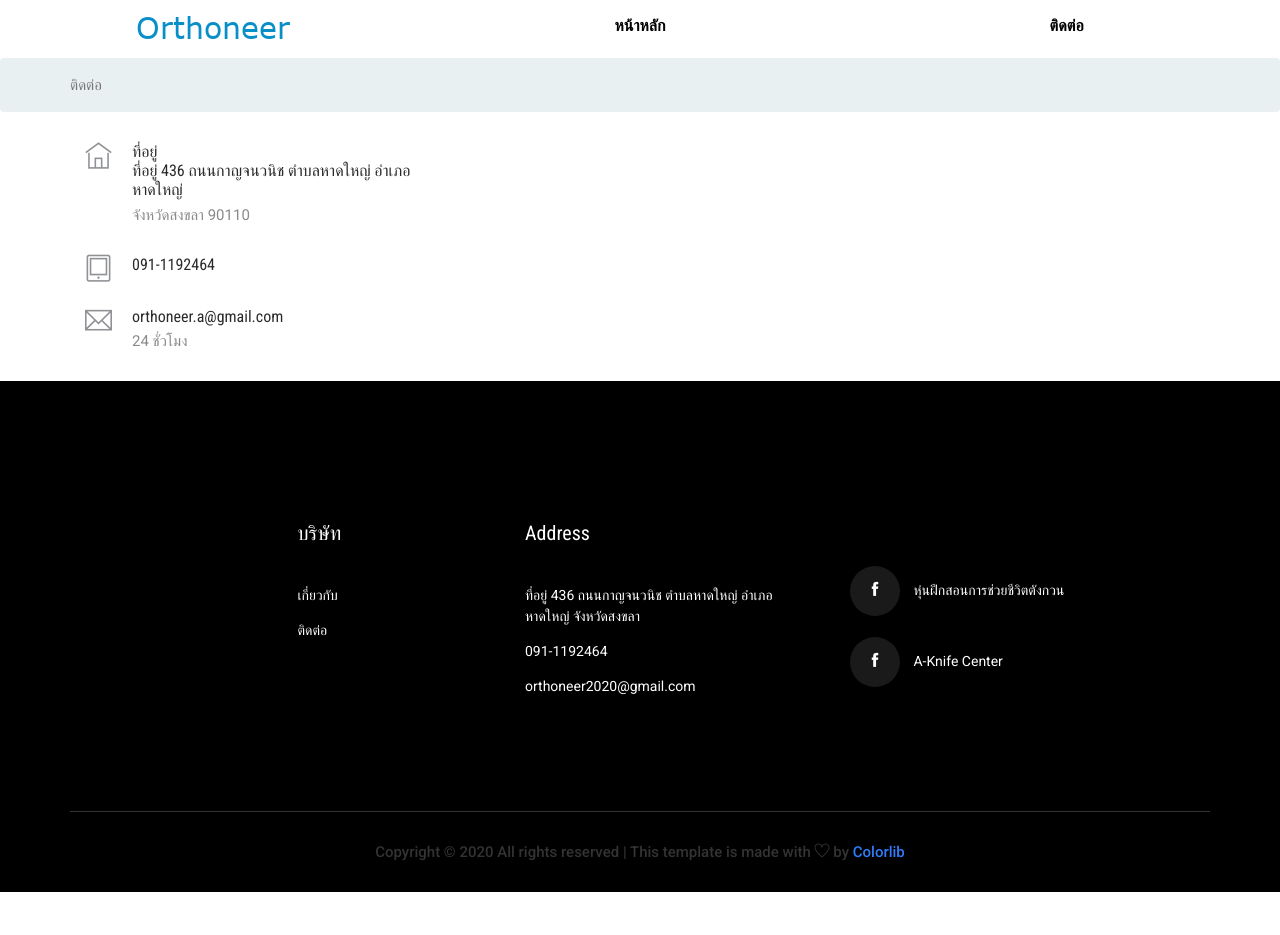
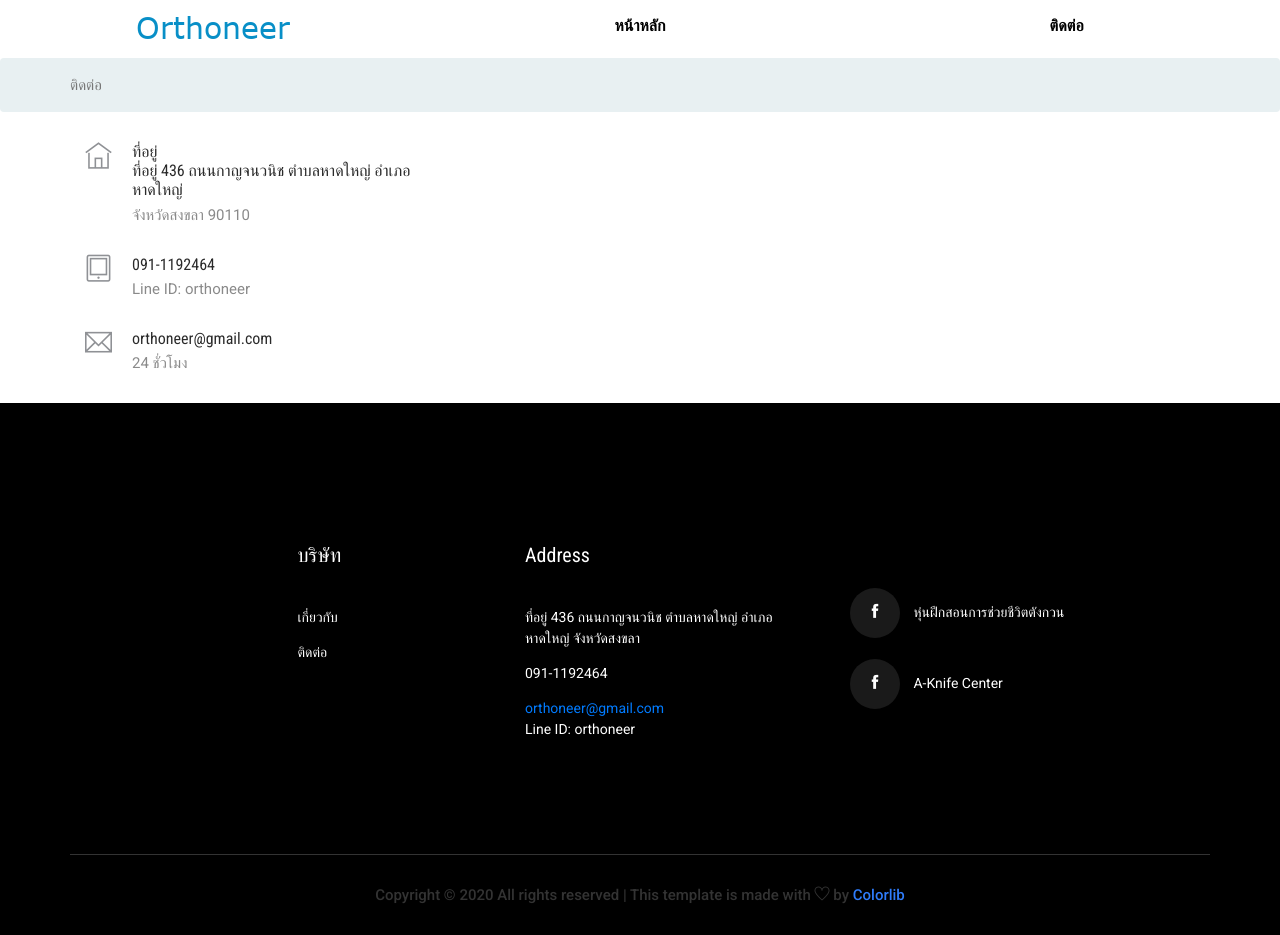
Before and after one commit to j104d2008/Orthoneer, a plain HTML site: page contact.html in a window 1280 px wide. Before the commit the page ends 892 px from the top, so only its background shows below. Drawn offline with Linux system fonts and the light colour scheme.

Commit message:
Update contact.html

```diff
--- a/contact.html
+++ b/contact.html
@@ -2,7 +2,7 @@
   <!-- Required meta tags -->
   <meta charset="utf-8">
   <meta name="viewport" content="width=device-width, initial-scale=1, shrink-to-fit=no">
-  <title>winter</title>
+  <title>Orthoneer.co.ltd บริษัทออร์โธเนียร์ จำกัด</title>
   <link rel="icon" href="img/favicon.png">
   <!-- Bootstrap CSS -->
   <link rel="stylesheet" href="css/bootstrap.min.css">
@@ -122,12 +122,13 @@
             <span class="contact-info__icon"><i class="ti-tablet"></i></span>
             <div class="media-body">
               <h3>091-1192464</h3>
+              <p>Line ID: orthoneer</p>
             </div>
           </div>
           <div class="media contact-info">
             <span class="contact-info__icon"><i class="ti-email"></i></span>
             <div class="media-body">
-              <h3>orthoneer.a@gmail.com</h3>
+              <h3>orthoneer@gmail.com</h3>
               <p>24 ชั่วโมง</p>
             </div>
           </div>
@@ -159,8 +160,9 @@
                         <h4>Address</h4>
                         <ul class="list-unstyled">
                             <li><a href="#">ที่อยู่ 436 ถนนกาญจนวนิช ตำบลหาดใหญ่ อำเภอหาดใหญ่ จังหวัดสงขลา</a></li>
-                            <li><a href="#">091-1192464</a></li>
-                            <li><a href="#">orthoneer2020@gmail.com</a></li>
+                            <li><a href="#">091-1192464</a></li
+                            <li><a href="#">orthoneer@gmail.com</a></li>
+                            <li><a href="#">Line ID: orthoneer</a></li>
                         </ul>
                     </div>
                 </div>
```
